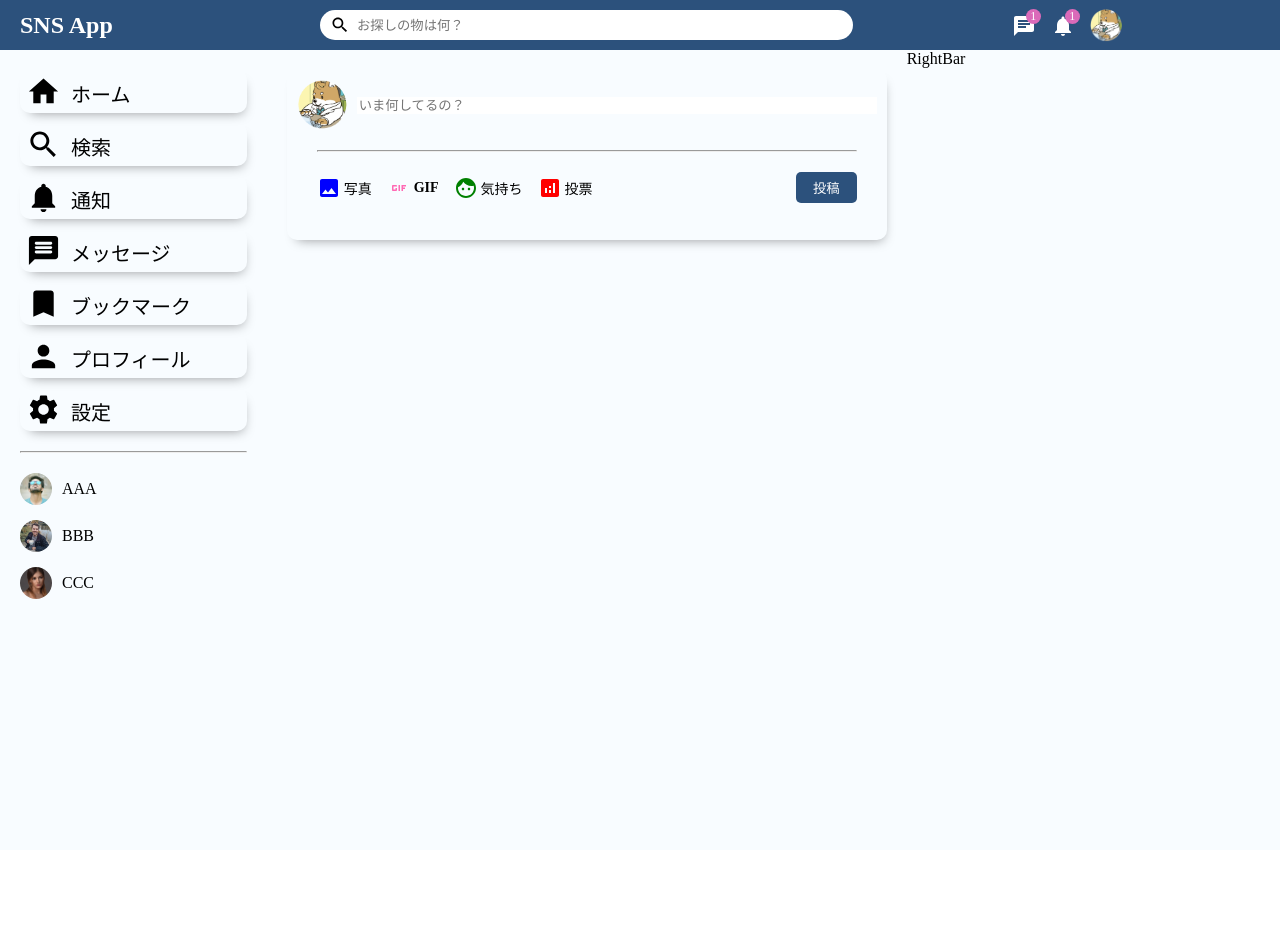
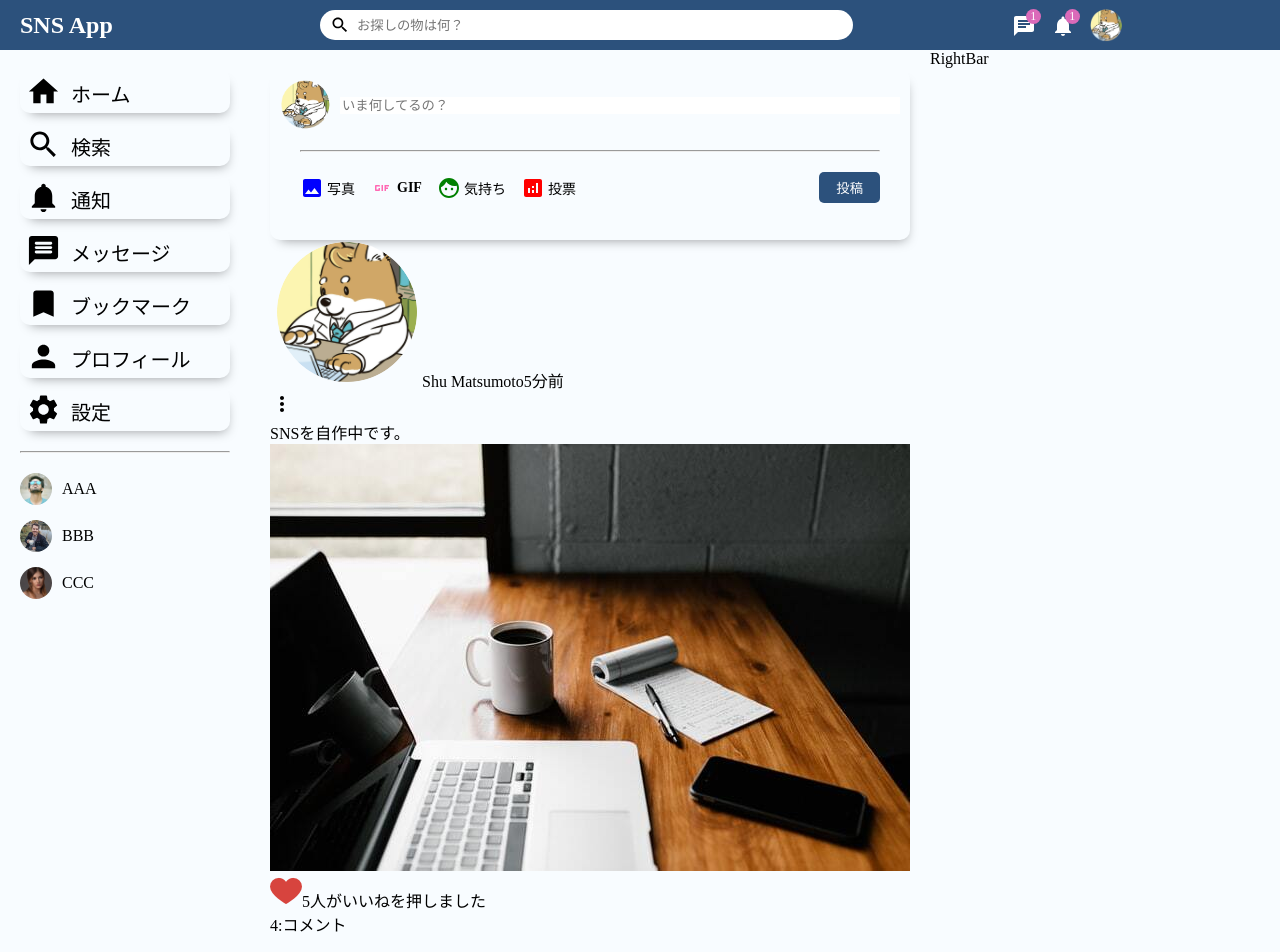
Before and after one commit to shumatsumoto/sns-app-frontend, a React (Create React App) app: page / in a window 1280 px wide. Shown: the top 952 px of the page. Before the commit the page ends 850 px from the top, so only its background shows below. Built offline with nearby package versions, Linux system fonts and the light colour scheme.

Commit message:
Post jsx

```diff
--- /dev/null
+++ b/src/components/post/Post.jsx
@@ -0,0 +1,34 @@
+import { MoreVert } from "@mui/icons-material";
+import React from "react";
+
+function Post() {
+  return (
+    <div className="post">
+      <div className="postWrapper">
+        <div className="postTop">
+          <img src="./assets/person/1.jpeg" alt="" className="postProfileImg" />
+          <span className="postUsername">Shu Matsumoto</span>
+          <span className="postDate">5分前</span>
+        </div>
+        <div className="postRight">
+          <MoreVert />
+        </div>
+        <div className="postCenter">
+          <span className="postText">SNSを自作中です。</span>
+          <img src="./assets/post/1.jpeg" alt="" className="postImg" />
+        </div>
+        <div className="postBottom">
+          <div className="postBottomLeft">
+            <img src="./assets/heart.png" alt="" className="likeIcon" />
+            <span className="postLikeCounter">5人がいいねを押しました</span>
+          </div>
+          <div className="postBottomRight">
+            <span className="postCommentText">4:コメント</span>
+          </div>
+        </div>
+      </div>
+    </div>
+  );
+}
+
+export default Post;
--- a/src/components/timeline/TimeLine.jsx
+++ b/src/components/timeline/TimeLine.jsx
@@ -1,4 +1,5 @@
 import React from "react";
+import Post from "../post/Post";
 import Share from "../share/Share";
 import "./TimeLine.css";
 
@@ -7,7 +8,7 @@
     <div className="timeline">
       <div className="timelineWrapper">
         <Share />
-        {/* <Post /> */}
+        <Post />
       </div>
     </div>
   );
```
Also changed, not shown: src/components/post/Post.css (added).
